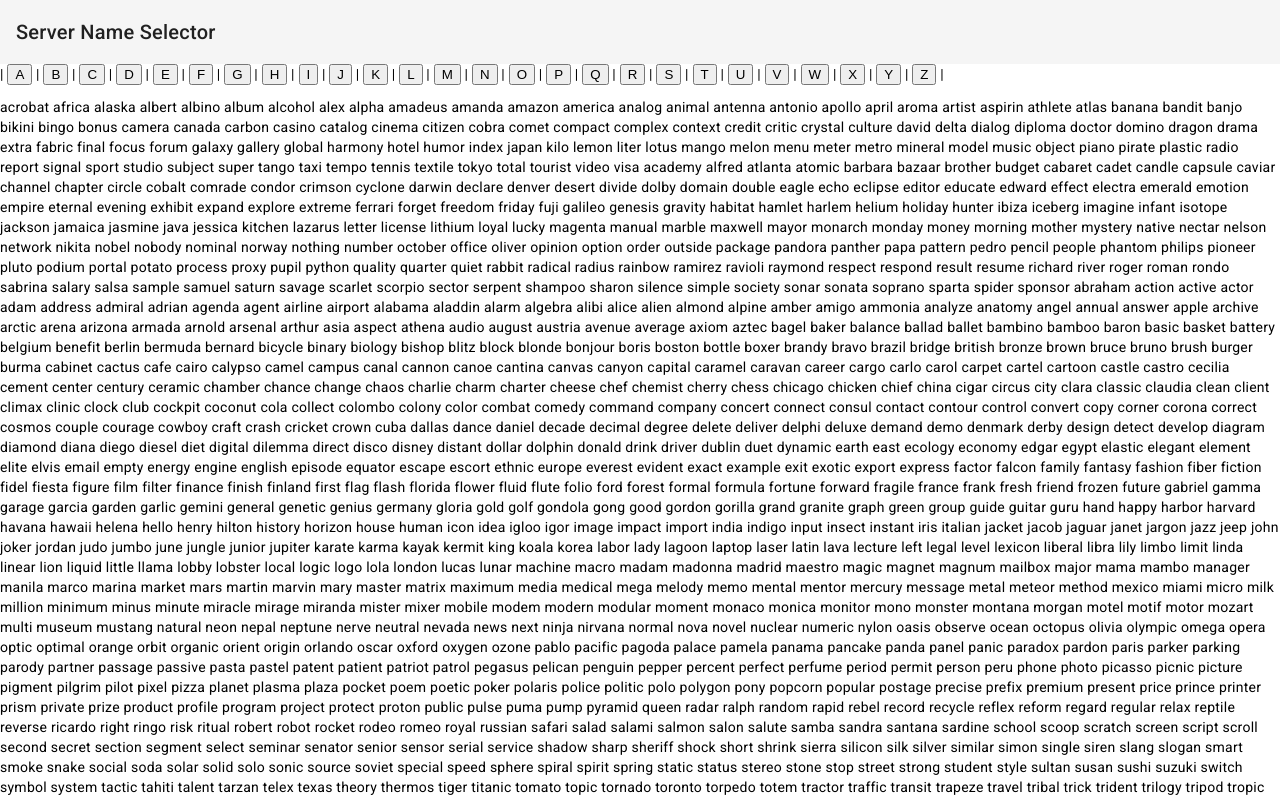
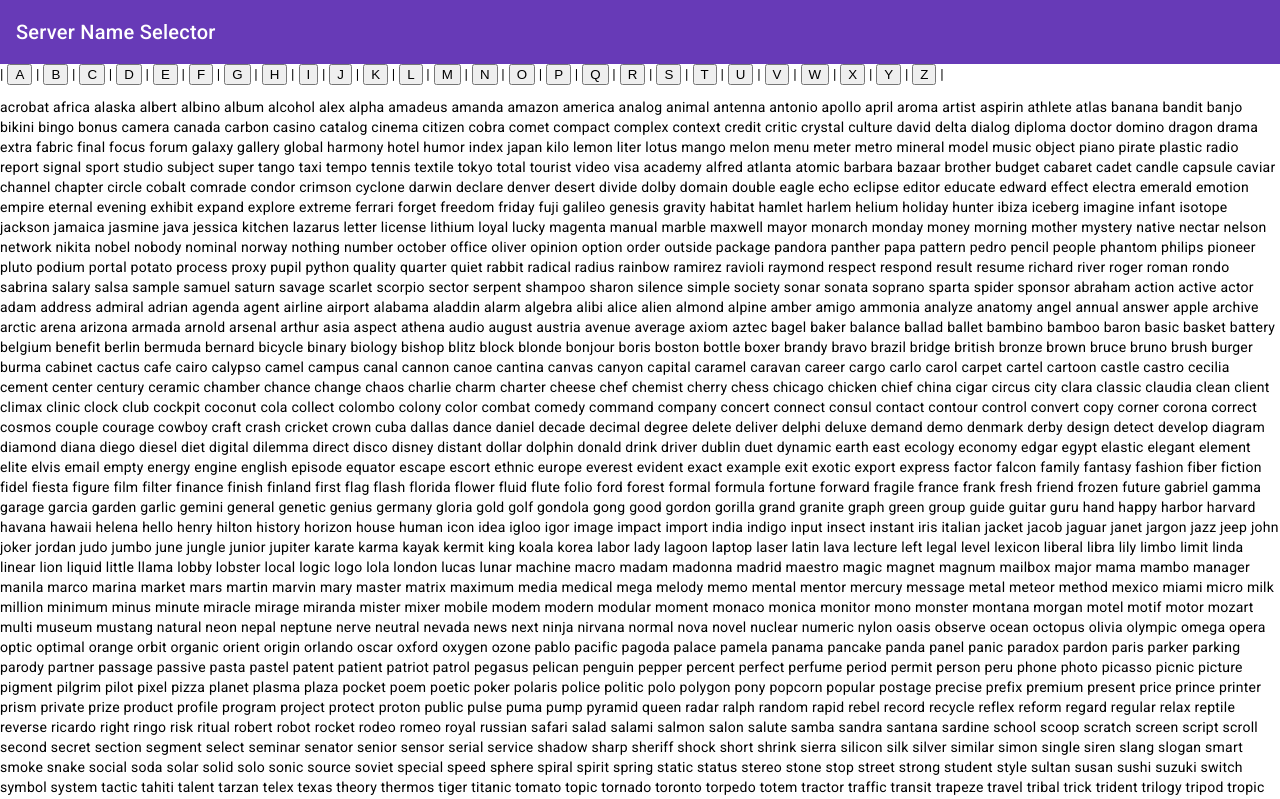
Before and after one commit to dskaggs/server-names, an Angular app: page / in a window 1280 px wide. Shown: the top 799 px of the page. Built offline with nearby package versions, Linux system fonts and the light colour scheme.

Commit message:
Added color attribute to toolbar

```diff
--- a/src/app/header/header.component.html
+++ b/src/app/header/header.component.html
@@ -1 +1 @@
-<mat-toolbar>Server Name Selector</mat-toolbar>
+<mat-toolbar color="primary">Server Name Selector</mat-toolbar>
```
